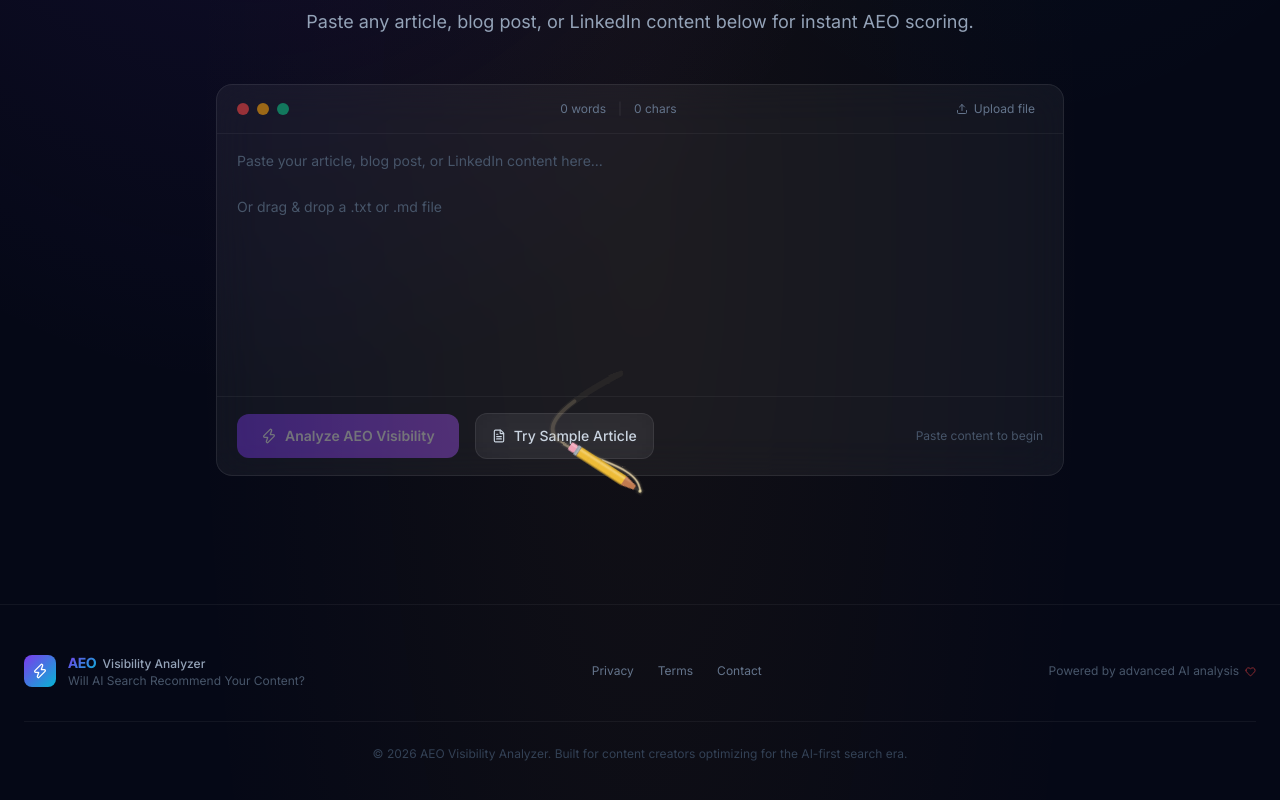
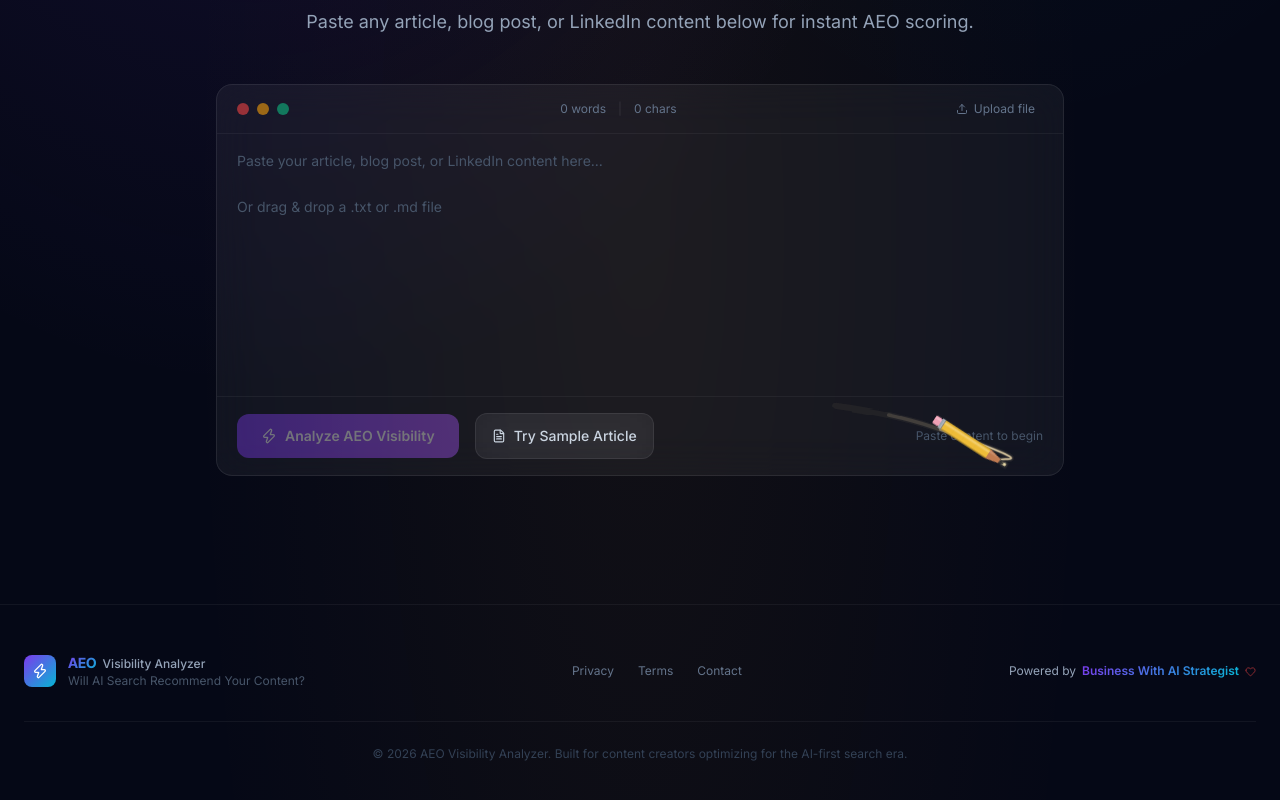
Before and after one commit to aileadersinbusiness-eng/AEO-SEO-GEO-Checker, a Next.js app: page / in a window 1280 px wide. Shown: the part 2060-2860 px from the top of the page. Built offline with nearby package versions, Linux system fonts and the light colour scheme.

Commit message:
Update footer branding to 'Powered by Business With AI Strategist' and route pencil path to point at it

```diff
--- a/src/components/Footer.tsx
+++ b/src/components/Footer.tsx
@@ -36,8 +36,9 @@ export default function Footer() {
           </div>
 
           {/* Powered by */}
-          <div className="flex items-center gap-1.5 text-xs text-slate-600">
-            <span>Powered by advanced AI analysis</span>
+          <div id="powered-by" className="flex items-center gap-1.5 text-xs text-slate-400">
+            <span>Powered by</span>
+            <span className="font-semibold gradient-text">Business With AI Strategist</span>
             <Heart size={11} className="text-danger/60" />
           </div>
         </div>
--- a/src/components/PencilDrawing.tsx
+++ b/src/components/PencilDrawing.tsx
@@ -80,8 +80,11 @@ function buildPath(h: number): string {
     [R - 18,  h * 0.80 ],
     [R,       h * 0.85 ],
     [R - 55,  h * 0.90 ],
-    [MX,      h * 0.95 ],
-    [MX,      h        ],
+    [MX,      h * 0.94 ],
+    // Sweep right and down to point at "Powered by Business With AI Strategist"
+    // which sits in the footer's right column (~x=1100, near bottom of page)
+    [1050,    h * 0.975],
+    [1130,    h - 30   ],  // final point: pencil tip lands on the branding text
   ];
 
   const T = 0.38; // curve tension
```
